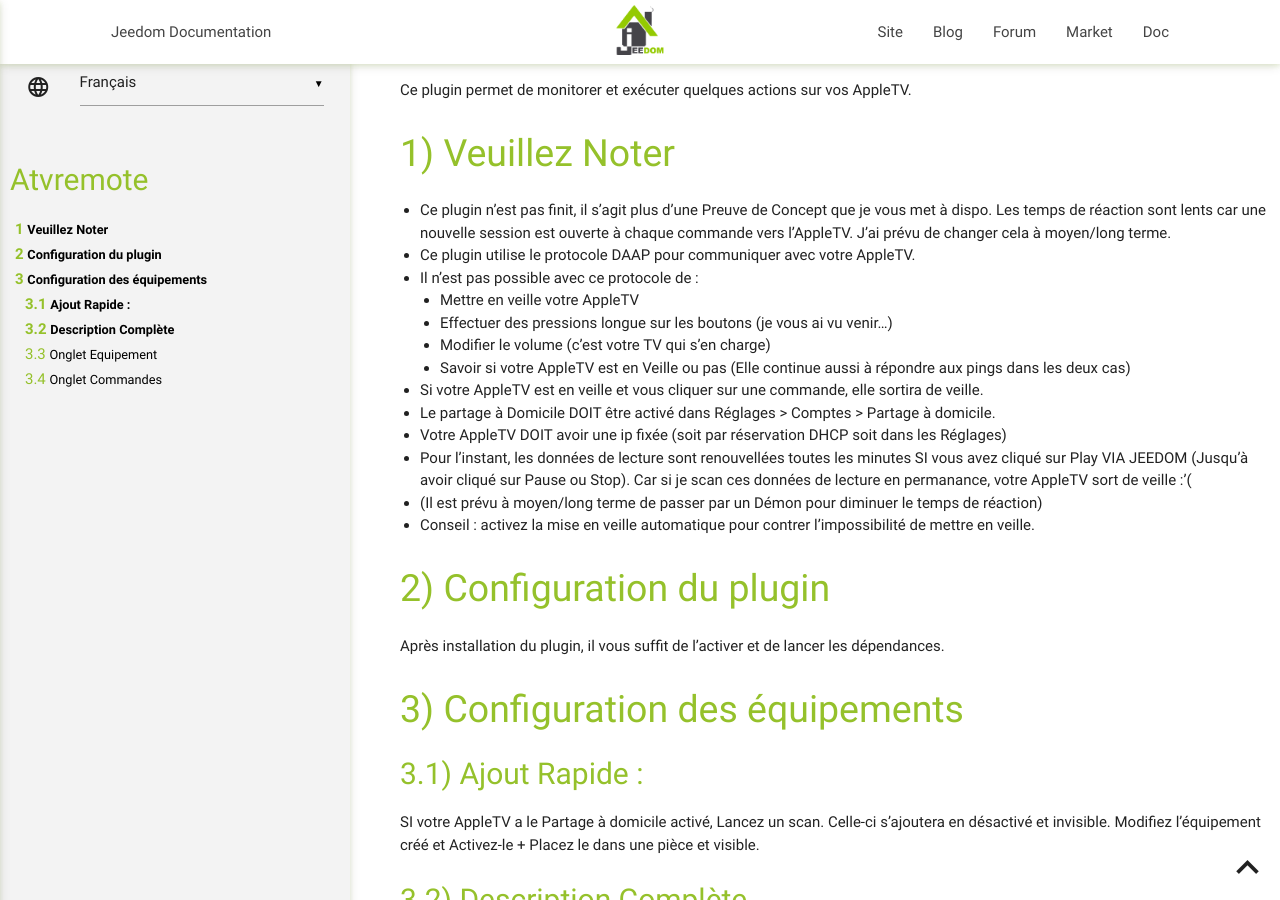
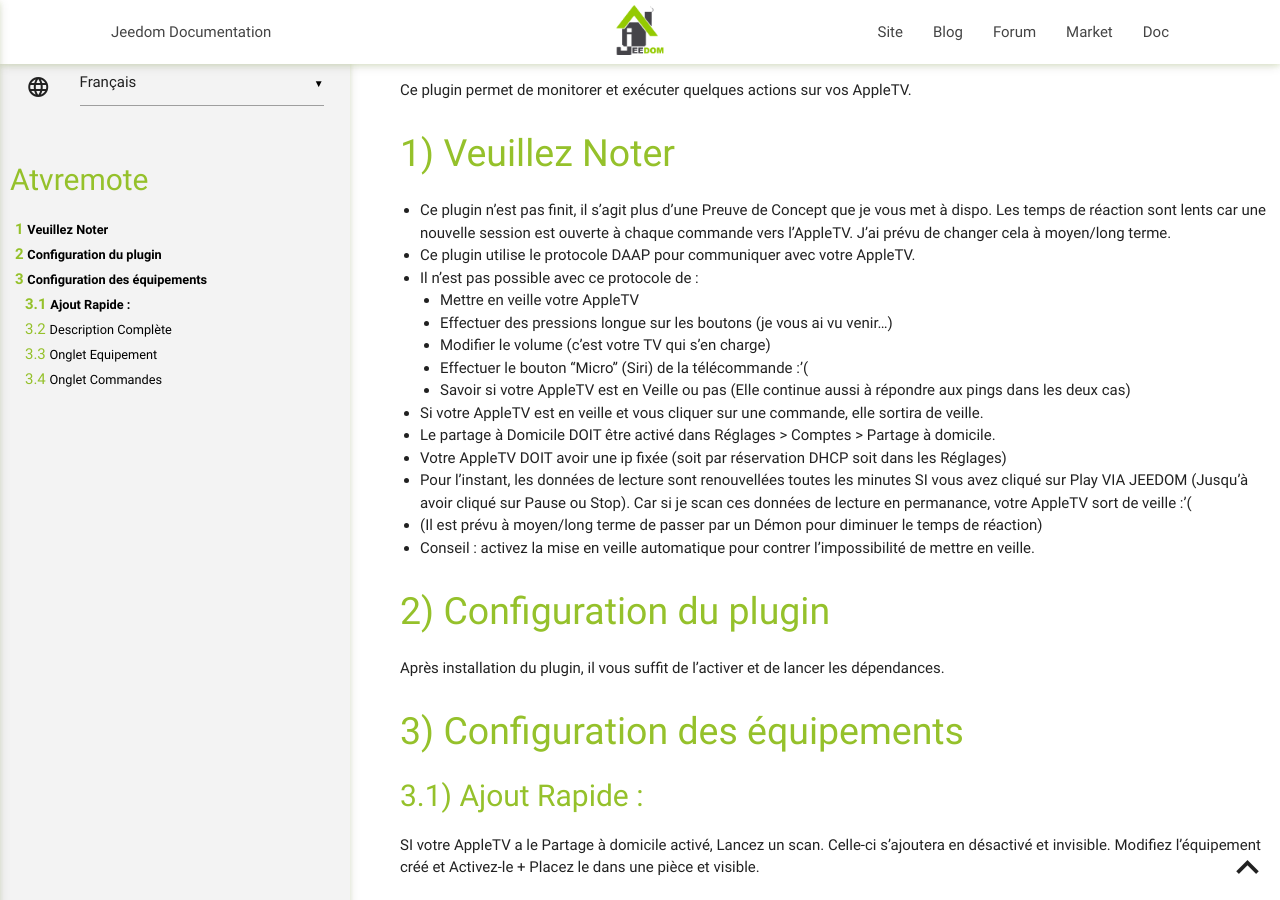
Before and after one commit to NebzHB/plugin-aTVremote, a Jekyll site: the page built from docs/fr_FR/index.md, in a window 1280 px wide and 900 px high. Built offline with Jekyll 4.4.1, drawn with Linux system fonts in a browser that asks for light colours; our own code applies the rules of GitHub Pages for plain Markdown files.

Commit message:
Update index.md

```diff
--- a/docs/fr_FR/index.md
+++ b/docs/fr_FR/index.md
@@ -8,6 +8,7 @@
   - Mettre en veille votre AppleTV
   - Effectuer des pressions longue sur les boutons (je vous ai vu venir...)
   - Modifier le volume (c'est votre TV qui s'en charge)
+  - Effectuer le bouton "Micro" (Siri) de la télécommande :'(
   - Savoir si votre AppleTV est en Veille ou pas (Elle continue aussi à répondre aux pings dans les deux cas)
 - Si votre AppleTV est en veille et vous cliquer sur une commande, elle sortira de veille.
 - Le partage à Domicile DOIT être activé dans Réglages > Comptes > Partage à domicile.
```
